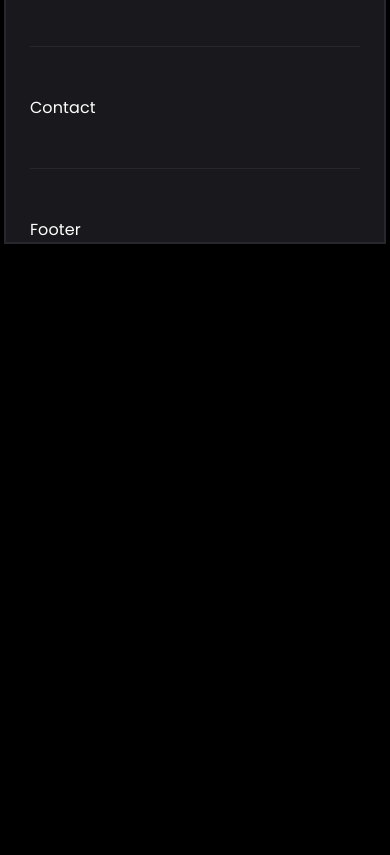
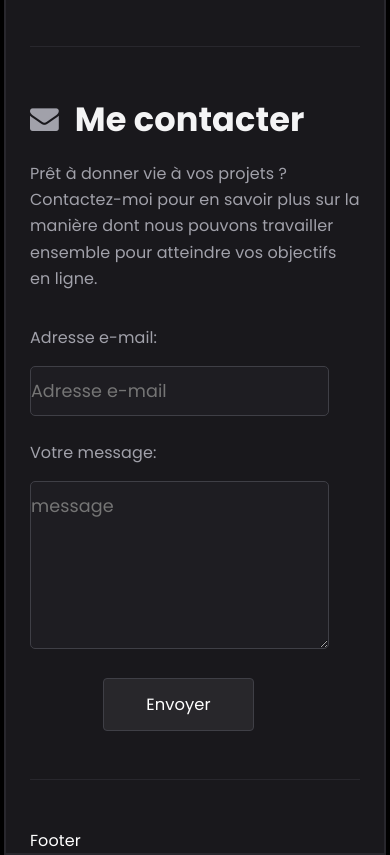
Before and after one commit to OlivierMaria/Portfolio, a React (Vite) app: page / in a window 390 px wide. Shown: the part 2913-3768 px from the top of the page. Before the commit the page ends 3157 px from the top, so only its background shows below. Built offline with nearby package versions, Linux system fonts and the light colour scheme.

Commit message:
Creation of the contact form in its respective 'Contact' component. Adding style to the form as well as the button and implementing responsive.

```diff
--- a/src/components/3-main/main.css
+++ b/src/components/3-main/main.css
@@ -109,7 +109,7 @@ main section.main__right.flex {
 }
 
 /*===============
-2. MediaQuery
+3. MediaQuery
 ================*/
 
 @media (max-width: 600px) {
--- a/src/components/4-contact/Contact.jsx
+++ b/src/components/4-contact/Contact.jsx
@@ -1,6 +1,43 @@
-import React from "react";
 import "./contact.css";
 
 export default function Contact() {
-  return <div>Contact</div>;
+  return (
+    <section className="contact__wrapper">
+      <h1 className="title">
+        <span className="icon-envelope"></span>
+        Me contacter
+      </h1>
+      <p className="subtitle">
+        Prêt à donner vie à vos projets ? Contactez-moi pour en savoir plus sur
+        la manière dont nous pouvons travailler ensemble pour atteindre vos
+        objectifs en ligne.
+      </p>
+
+      <div className="flex">
+        <form>
+          <div className="flex">
+            <label htmlFor="email">Adresse e-mail:</label>
+            <input
+              required
+              type="email"
+              name=""
+              id="email"
+              placeholder="Adresse e-mail"
+            />
+          </div>
+          <div className="flex" style={{ marginTop: "24px" }}>
+            <label htmlFor="message">Votre message:</label>
+            <textarea
+              required
+              name=""
+              id="message"
+              placeholder="message"
+            ></textarea>
+          </div>
+          <button className="submit">Envoyer</button>
+        </form>
+        <div className="border animation">Animation</div>
+      </div>
+    </section>
+  );
 }
--- a/src/components/4-contact/contact.css
+++ b/src/components/4-contact/contact.css
@@ -0,0 +1,115 @@
+/*======================
+Table of contents
+========================
+
+1. Contact Header
+2. Contact Form
+3. MediaQuery
+*/
+
+/*===============
+1. Contact Header
+================*/
+
+section.contact__wrapper .icon-envelope {
+  color: var(--subtitle);
+  margin-right: 1rem;
+  font-size: 1.8rem;
+}
+
+section.contact__wrapper .title {
+  font-size: 2.1rem;
+  color: var(--title);
+  margin-bottom: 1rem;
+}
+
+section.contact__wrapper .subtitle {
+  color: var(--subtitle);
+  margin-bottom: 2rem;
+  line-height: 1.65rem;
+}
+
+/*===============
+2. Contact Form
+================*/
+
+section.contact__wrapper label {
+  color: var(--subtitle);
+}
+
+section.contact__wrapper #email,
+section.contact__wrapper #message {
+  all: unset;
+  background-color: rgba(63, 63, 70, 0.15);
+  border: 1px solid rgb(63 63 70);
+  width: 16rem;
+  padding: 0.5rem 1rem;
+  margin-left: 1rem;
+  border-radius: 5px;
+  transition: 0.3s;
+  font-size: 1.1rem;
+}
+
+section.contact__wrapper #email:focus,
+section.contact__wrapper #message:focus {
+  border: 1px solid var(--orange);
+}
+
+section.contact__wrapper #email:hover,
+section.contact__wrapper #message:hover {
+  border: 1px solid var(--orange);
+}
+
+section.contact__wrapper #message {
+  min-height: 9rem;
+  resize: vertical;
+}
+section.contact__wrapper .submit {
+  background-color: var(--bgHeader);
+  padding: 0.8rem 1.9rem;
+  text-align: center;
+  font-size: 1.02rem;
+  text-transform: capitalize;
+  border-radius: 4px;
+  transition: 0.3s;
+  margin-top: 1.8rem;
+  border: 1px solid rgb(63 63 70);
+}
+
+section.contact__wrapper .submit:hover {
+  scale: 0.97;
+}
+
+/*===============
+3. MediaQuery
+================*/
+
+@media (max-width: 600px) {
+  section.contact__wrapper .animation {
+    display: none;
+  }
+
+  section.contact__wrapper form {
+    display: flex;
+    flex-direction: column;
+    justify-content: center;
+    width: 90%;
+  }
+  section.contact__wrapper form div.flex {
+    flex-direction: column;
+    align-items: start;
+  }
+
+  section.contact__wrapper #email,
+  section.contact__wrapper #message {
+    width: 100%;
+    margin-left: 0;
+    padding: 0.7rem 0;
+    margin-top: 1rem;
+  }
+
+  section.contact__wrapper .submit {
+    width: 30%;
+    align-self: center;
+  }
+}
```
